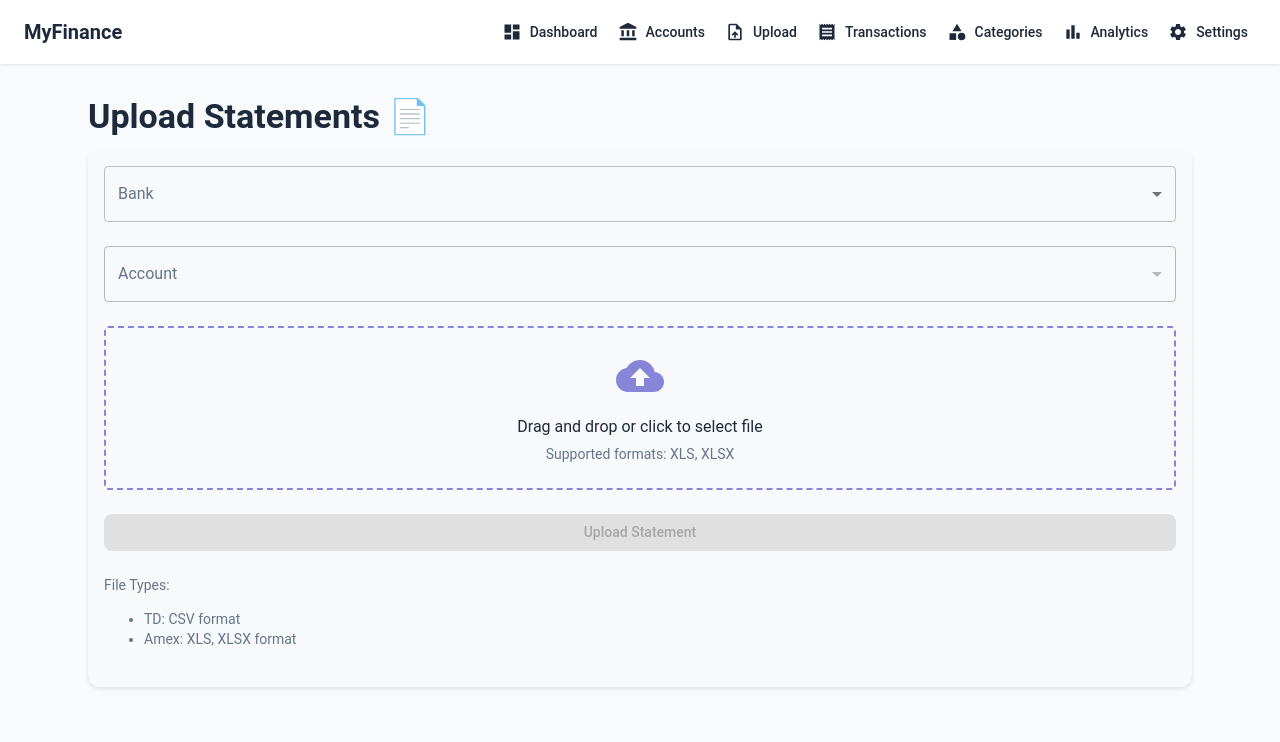
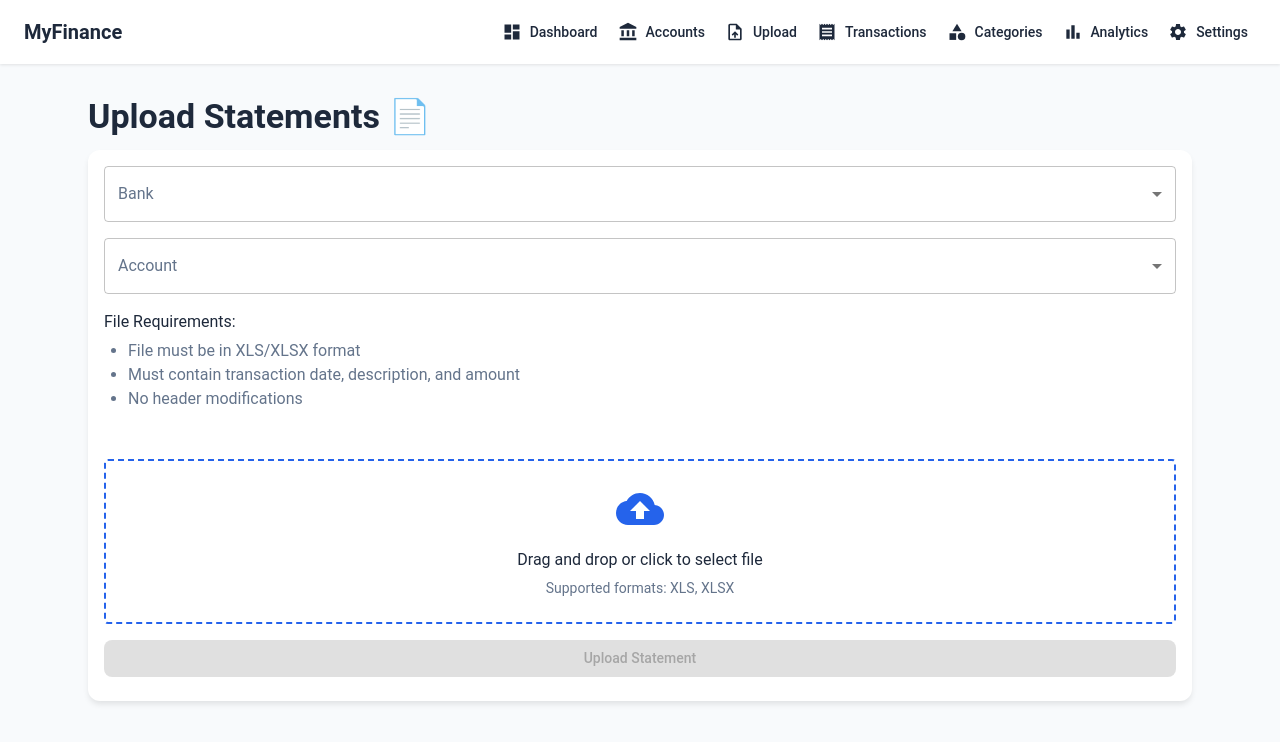
Before and after one commit to yobazy/MyFinance, a React (Create React App) app in the folder frontend/: page /upload in a window 1280 px wide. Shown: the top 742 px of the page. Built offline with nearby package versions, Linux system fonts and the light colour scheme.

Commit message:
fixes dark mode inconsistencies

```diff
--- a/frontend/src/pages/Categorization.js
+++ b/frontend/src/pages/Categorization.js
@@ -1,22 +1,47 @@
 import React, { useState, useEffect } from "react";
 import axios from "axios";
-import { Container, Typography, Card, CardContent, Button, Box } from "@mui/material";
+import {
+  Container,
+  Typography,
+  Card,
+  CardContent,
+  Button,
+  Box,
+  CircularProgress,
+  Alert
+} from "@mui/material";
+import { useTheme } from "@mui/material/styles";
 import UploadFileIcon from '@mui/icons-material/UploadFile';
 import { useNavigate } from 'react-router-dom';
 
 const Categorization = () => {
+  const theme = useTheme();
   const navigate = useNavigate();
   const [transactions, setTransactions] = useState([]);
   const [categories, setCategories] = useState([]);
   const [newCategory, setNewCategory] = useState("");
   const [editingCategory, setEditingCategory] = useState(null);
+  const [loading, setLoading] = useState(true);
+  const [error, setError] = useState(null);
 
   useEffect(() => {
-    axios.get("http://127.0.0.1:8000/api/missing-categories/")
-      .then(response => setTransactions(response.data));
+    const fetchData = async () => {
+      try {
+        // Get uncategorized transactions instead of "missing categories"
+        const transactionsResponse = await axios.get("http://127.0.0.1:8000/api/transactions/?uncategorized=true");
+        setTransactions(transactionsResponse.data);
 
-    axios.get("http://127.0.0.1:8000/api/categories/")
-      .then(response => setCategories(response.data));
+        const categoriesResponse = await axios.get("http://127.0.0.1:8000/api/categories/");
+        setCategories(categoriesResponse.data);
+      } catch (error) {
+        console.error("Error fetching data:", error);
+        setError("Failed to load transactions and categories");
+      } finally {
+        setLoading(false);
+      }
+    };
+
+    fetchData();
   }, []);
 
   const handleAddCategory = async () => {
@@ -66,6 +91,27 @@ const Categorization = () => {
     }
   };
 
+  if (loading) {
+    return (
+      <Box display="flex" justifyContent="center" alignItems="center" minHeight="80vh">
+        <CircularProgress />
+      </Box>
+    );
+  }
+
+  if (error) {
+    return (
+      <Container sx={{ mt: 4 }}>
+        <Alert severity="error" sx={{ mb: 2 }}>
+          {error}
+        </Alert>
+        <Button variant="contained" onClick={() => window.location.reload()}>
+          Retry
+        </Button>
+      </Container>
+    );
+  }
+
   if (transactions.length === 0) {
     return (
       <Container sx={{ mt: 4 }}>
@@ -79,7 +125,7 @@ const Categorization = () => {
             flexDirection: 'column',
             justifyContent: 'center',
             alignItems: 'center',
-            backgroundColor: '#f8f9fa',
+            backgroundColor: theme.palette.background.paper,
             cursor: 'pointer',
             transition: 'transform 0.2s, box-shadow 0.2s',
             '&:hover': {
@@ -92,7 +138,7 @@ const Categorization = () => {
           <CardContent sx={{ textAlign: 'center' }}>
             <UploadFileIcon sx={{
               fontSize: 80,
-              color: '#8884d8',
+              color: theme.palette.primary.main,
               mb: 2,
               transition: 'transform 0.2s',
               '&:hover': {
@@ -111,12 +157,6 @@ const Categorization = () => {
               onClick={(e) => {
                 e.stopPropagation();
                 navigate('/upload');
-              }}
-              sx={{
-                backgroundColor: '#8884d8',
-                '&:hover': {
-                  backgroundColor: '#7673c0',
-                }
               }}
             >
               Upload Statements
--- a/frontend/src/pages/FileUploader.js
+++ b/frontend/src/pages/FileUploader.js
@@ -14,8 +14,10 @@ import {
   Alert
 } from "@mui/material";
 import CloudUploadIcon from '@mui/icons-material/CloudUpload';
+import { useTheme } from "@mui/material/styles";
 
 const FileUploader = () => {
+    const theme = useTheme();
     const [file, setFile] = useState(null);
     const [fileType, setFileType] = useState("TD");
     const [bank, setBank] = useState("");
@@ -92,50 +94,49 @@ const FileUploader = () => {
       <Typography variant="h4" gutterBottom>
         Upload Statements 📄
       </Typography>
-      <Card sx={{
-        backgroundColor: '#f8f9fa',
-        boxShadow: '0 2px 4px rgba(0,0,0,0.1)'
-      }}>
+      <Card>
         <CardContent>
-          <Box sx={{ display: 'flex', flexDirection: 'column', gap: 3 }}>
+          <Box sx={{ display: "flex", flexDirection: "column", gap: 2 }}>
             <FormControl fullWidth>
               <InputLabel>Bank</InputLabel>
-              <Select
-                value={bank}
-                onChange={handleBankChange}
-                label="Bank"
-              >
-                <MenuItem value="">Select a Bank</MenuItem>
-                <MenuItem value="TD">Toronto-Dominion Bank</MenuItem>
+              <Select value={bank} onChange={(e) => setBank(e.target.value)}>
+                <MenuItem value="TD">TD Bank</MenuItem>
                 <MenuItem value="AMEX">American Express</MenuItem>
               </Select>
             </FormControl>
 
             <FormControl fullWidth>
               <InputLabel>Account</InputLabel>
-              <Select
-                value={account}
-                onChange={handleAccountChange}
-                disabled={!bank}
-                label="Account"
-              >
-                <MenuItem value="">Select an account</MenuItem>
-                {accounts.map((acc) => (
-                  <MenuItem key={acc.id} value={acc.name}>
-                    {acc.name}
-                  </MenuItem>
-                ))}
+              <Select value={account} onChange={(e) => setAccount(e.target.value)}>
+                <MenuItem value="checking">Checking</MenuItem>
+                <MenuItem value="savings">Savings</MenuItem>
+                <MenuItem value="credit">Credit Card</MenuItem>
               </Select>
             </FormControl>
 
+            <Box sx={{ mb: 2 }}>
+              <Typography variant="body1" gutterBottom>
+                File Requirements:
+              </Typography>
+              <ul style={{
+                marginTop: 0,
+                paddingLeft: '1.5rem',
+                color: theme.palette.text.secondary
+              }}>
+                <li>File must be in {bank === "TD" ? "CSV" : "XLS/XLSX"} format</li>
+                <li>Must contain transaction date, description, and amount</li>
+                <li>No header modifications</li>
+              </ul>
+            </Box>
+
             <Box sx={{
-              border: '2px dashed #8884d8',
+              border: '2px dashed #2563eb',
               borderRadius: 1,
               p: 3,
               textAlign: 'center',
               cursor: 'pointer',
               '&:hover': {
-                backgroundColor: '#f0f0f0'
+                backgroundColor: 'rgba(37, 99, 235, 0.04)'
               }
             }}>
               <input
@@ -146,7 +147,11 @@ const FileUploader = () => {
                 id="file-input"
               />
               <label htmlFor="file-input" style={{ cursor: 'pointer' }}>
-                <CloudUploadIcon sx={{ fontSize: 48, color: '#8884d8', mb: 1 }} />
+                <CloudUploadIcon sx={{
+                  fontSize: 48,
+                  color: '#2563eb',
+                  mb: 1
+                }} />
                 <Typography variant="body1" gutterBottom>
                   {file ? file.name : 'Drag and drop or click to select file'}
                 </Typography>
@@ -160,15 +165,7 @@ const FileUploader = () => {
               variant="contained"
               onClick={handleUpload}
               disabled={!file || !bank || !account}
-              sx={{
-                backgroundColor: '#8884d8',
-                '&:hover': {
-                  backgroundColor: '#7673c0',
-                },
-                '&.Mui-disabled': {
-                  backgroundColor: '#e0e0e0',
-                }
-              }}
+              fullWidth
             >
               Upload Statement
             </Button>
@@ -178,14 +175,6 @@ const FileUploader = () => {
                 {message}
               </Alert>
             )}
-
-            <Typography variant="body2" color="text.secondary">
-              File Types:
-              <ul>
-                <li>TD: CSV format</li>
-                <li>Amex: XLS, XLSX format</li>
-              </ul>
-            </Typography>
           </Box>
         </CardContent>
       </Card>
--- a/frontend/src/pages/Transactions.tsx
+++ b/frontend/src/pages/Transactions.tsx
@@ -17,6 +17,7 @@ import {
 } from "@mui/material";
 import UploadFileIcon from '@mui/icons-material/UploadFile';
 import { useNavigate } from 'react-router-dom';
+import { useTheme } from "@mui/material/styles";
 
 interface Transaction {
   id: number;
@@ -30,6 +31,7 @@ const Transactions = () => {
   const navigate = useNavigate();
   const [transactions, setTransactions] = useState<Transaction[]>([]);
   const [loading, setLoading] = useState(true);
+  const theme = useTheme();
 
   useEffect(() => {
     fetch("http://127.0.0.1:8000/api/transactions/")
@@ -65,12 +67,12 @@ const Transactions = () => {
             flexDirection: 'column',
             justifyContent: 'center',
             alignItems: 'center',
-            backgroundColor: '#f8f9fa',
+            backgroundColor: theme.palette.background.paper,
             cursor: 'pointer',
             transition: 'transform 0.2s, box-shadow 0.2s',
             '&:hover': {
               transform: 'translateY(-4px)',
-              boxShadow: '0 4px 8px rgba(0,0,0,0.1)',
+              boxShadow: theme.shadows[4],
             }
           }}
           onClick={() => navigate('/upload')}
@@ -78,7 +80,7 @@ const Transactions = () => {
           <CardContent sx={{ textAlign: 'center' }}>
             <UploadFileIcon sx={{
               fontSize: 80,
-              color: '#8884d8',
+              color: theme.palette.primary.main,
               mb: 2,
               transition: 'transform 0.2s',
               '&:hover': {
@@ -97,12 +99,6 @@ const Transactions = () => {
               onClick={(e) => {
                 e.stopPropagation();
                 navigate('/upload');
-              }}
-              sx={{
-                backgroundColor: '#8884d8',
-                '&:hover': {
-                  backgroundColor: '#7673c0',
-                }
               }}
             >
               Upload Your First Statement
--- a/frontend/src/pages/Visualizations.js
+++ b/frontend/src/pages/Visualizations.js
@@ -4,13 +4,13 @@ import { Container, Typography, Card, CardContent, CircularProgress, Box, Button
 import { PieChart, Pie, Cell, Tooltip, LineChart, Line, XAxis, YAxis, CartesianGrid, BarChart, Bar, ResponsiveContainer } from "recharts";
 import AddCircleOutlineIcon from '@mui/icons-material/AddCircleOutline';
 import { useNavigate } from 'react-router-dom';
-
-const COLORS = ["#8884d8", "#82ca9d", "#ffc658", "#ff6b6b", "#a29bfe"];
+import { useTheme } from "@mui/material/styles";
 
 const Visualizations = () => {
   const [data, setData] = useState(null);
   const [loading, setLoading] = useState(true);
   const navigate = useNavigate();
+  const theme = useTheme();
 
   useEffect(() => {
     axios.get("http://127.0.0.1:8000/api/visualizations/")
@@ -50,12 +50,12 @@ const Visualizations = () => {
             flexDirection: 'column',
             justifyContent: 'center',
             alignItems: 'center',
-            backgroundColor: '#f8f9fa',
+            backgroundColor: theme.palette.background.paper,
             cursor: 'pointer',
             transition: 'transform 0.2s, box-shadow 0.2s',
             '&:hover': {
               transform: 'translateY(-4px)',
-              boxShadow: '0 4px 8px rgba(0,0,0,0.1)',
+              boxShadow: theme.shadows[4],
             }
           }}
           onClick={() => navigate('/upload')}
@@ -63,7 +63,7 @@ const Visualizations = () => {
           <CardContent sx={{ textAlign: 'center' }}>
             <AddCircleOutlineIcon sx={{
               fontSize: 80,
-              color: '#8884d8',
+              color: theme.palette.primary.main,
               mb: 2,
               transition: 'transform 0.2s',
               '&:hover': {
@@ -83,12 +83,6 @@ const Visualizations = () => {
                 e.stopPropagation();
                 navigate('/upload');
               }}
-              sx={{
-                backgroundColor: '#8884d8',
-                '&:hover': {
-                  backgroundColor: '#7673c0',
-                }
-              }}
             >
               Upload Your First Statement
             </Button>
@@ -97,6 +91,14 @@ const Visualizations = () => {
       </Container>
     );
   }
+
+  const COLORS = [
+    theme.palette.primary.main,
+    theme.palette.secondary.main,
+    theme.palette.success.main,
+    theme.palette.warning.main,
+    theme.palette.error.main,
+  ];
 
   return (
     <Container sx={{ mt: 4 }}>
@@ -117,7 +119,7 @@ const Visualizations = () => {
                 cx="50%"
                 cy="50%"
                 outerRadius={100}
-                fill="#8884d8"
+                fill={COLORS[0]}
                 label
               >
                 {data.category_spending.map((_, index) => (
@@ -143,9 +145,9 @@ const Visualizations = () => {
               <Line
                 type="monotone"
                 dataKey="total_amount"
-                stroke="#82ca9d"
+                stroke={COLORS[1]}
                 strokeWidth={2}
-                dot={{ fill: '#82ca9d' }}
+                dot={{ fill: COLORS[1] }}
               />
             </LineChart>
           </ResponsiveContainer>
@@ -162,7 +164,7 @@ const Visualizations = () => {
               <XAxis dataKey="name" />
               <YAxis />
               <Tooltip />
-              <Bar dataKey="std_dev" fill="#ffc658" radius={[4, 4, 0, 0]} />
+              <Bar dataKey="std_dev" fill={COLORS[2]} radius={[4, 4, 0, 0]} />
             </BarChart>
           </ResponsiveContainer>
         </CardContent>
```
